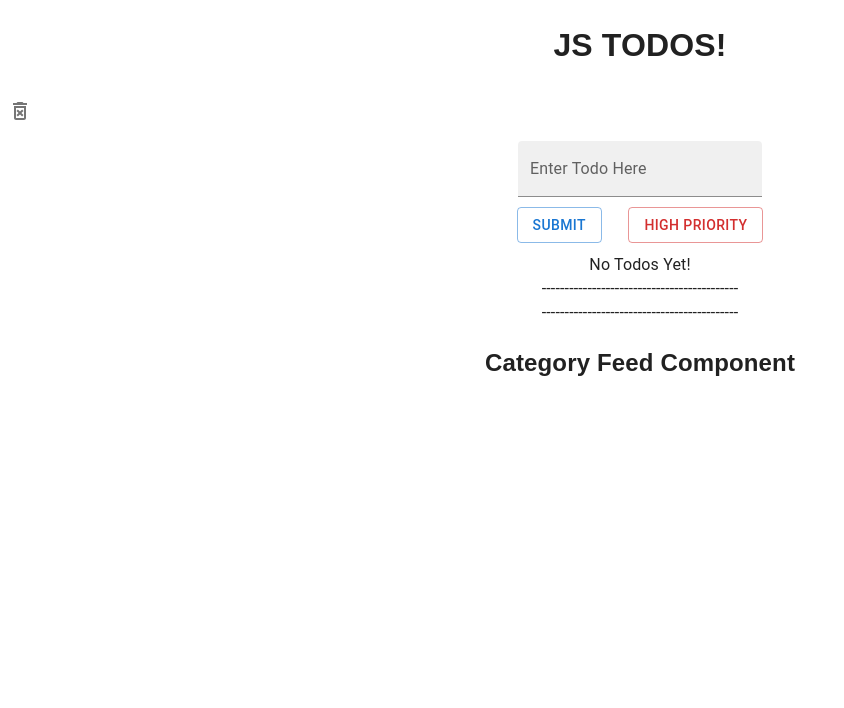
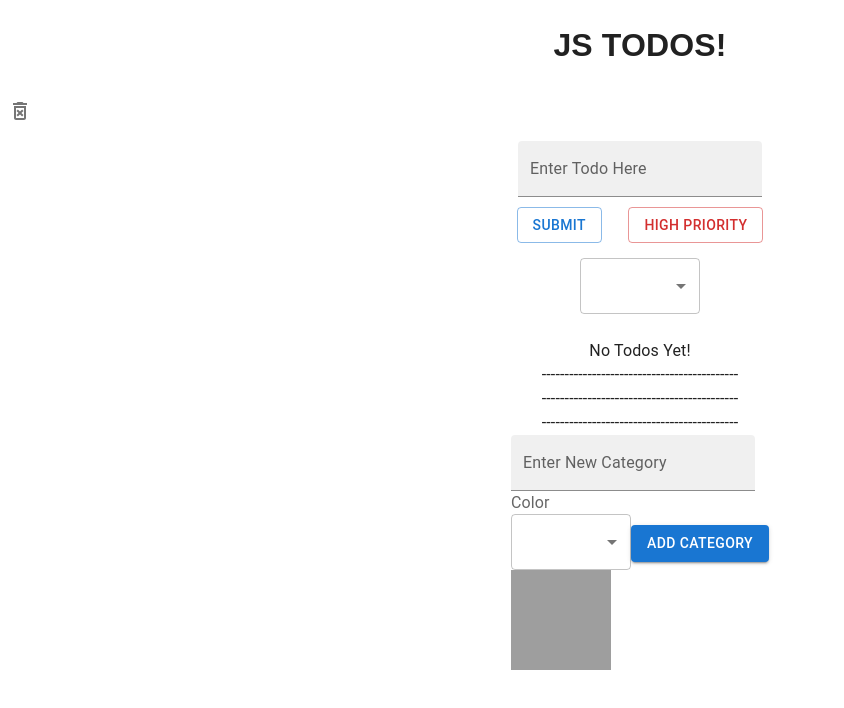
Before and after one commit to jstaples50/js_todo_app, a React (Create React App) app: page / in a window 1280 px wide. Shown: the top 708 px of the page, without its empty margins (0-844 px from the left). Built offline with nearby package versions, Linux system fonts and the light colour scheme.

Commit message:
Created basic category feed and functionality to add categories

```diff
--- a/src/App.js
+++ b/src/App.js
@@ -1,8 +1,17 @@
 import { CssBaseline } from "@mui/material";
 import CategoryFeed from "./scenes/CategoryFeed";
 import TodoFeed from "./scenes/TodoFeed";
+import { useState, useEffect } from "react";
+
+import { getCategoriesFromLocalStorage } from "./helper/localStorage";
 
 function App() {
+  const [categoryArray, setCategoryArray] = useState([]);
+
+  useEffect(() => {
+    setCategoryArray(getCategoriesFromLocalStorage());
+  }, []);
+
   return (
     <div
       className="App"
@@ -15,8 +24,14 @@ function App() {
     >
       <CssBaseline />
       <h1>JS TODOS!</h1>
-      <TodoFeed />
-      <CategoryFeed />
+      <TodoFeed
+        categoryArray={categoryArray}
+        setCategoryArray={setCategoryArray}
+      />
+      <CategoryFeed
+        categoryArray={categoryArray}
+        setCategoryArray={setCategoryArray}
+      />
     </div>
   );
 }
--- a/src/helper/localStorage.js
+++ b/src/helper/localStorage.js
@@ -59,3 +59,22 @@ export const createSavedTodosInLocalStorage = () => {
   const todoArray = getTodosFromLocalStorage();
   localStorage.setItem(`Todo-${uuidv4()}`, JSON.stringify(todoArray));
 };
+
+// CATEGORIES
+
+export const getCategoriesFromLocalStorage = () => {
+  const categoryArray = localStorage.getItem("Categories")
+    ? JSON.parse(localStorage.getItem("Categories"))
+    : [];
+  return categoryArray;
+};
+
+export const setCategoryToLocalStorage = (category) => {
+  const categoryArray = getCategoriesFromLocalStorage();
+  categoryArray.length
+    ? localStorage.setItem(
+        "Categories",
+        JSON.stringify([...categoryArray, category])
+      )
+    : localStorage.setItem("Categories", JSON.stringify([category]));
+};
--- /dev/null
+++ b/src/helper/theme.js
@@ -0,0 +1,65 @@
+import {
+  lightBlue,
+  orange,
+  green,
+  grey,
+  purple,
+  red,
+  pink,
+  deepPurple,
+  indigo,
+  blue,
+  cyan,
+  teal,
+  lightGreen,
+  lime,
+  yellow,
+  amber,
+  deepOrange,
+  brown,
+  blueGrey,
+} from "@mui/material/colors";
+
+// export const colors = {
+//   lightBlue: { value: lightBlue, name: "Light Blue" },
+//   orange: { value: orange, name: "Orange" },
+//   green: { value: green, name: "Green" },
+//   grey: { value: grey, name: "Grey" },
+//   purple: { value: purple, name: "Purple" },
+//   red: { value: red, name: "Red" },
+//   pink: { value: pink, name: "Pink" },
+//   deepPurple: { value: deepPurple, name: "Deep Purple" },
+//   indigo: { value: indigo, name: "Indigo" },
+//   blue: { value: blue, name: "Blue" },
+//   cyan: { value: cyan, name: "Cyan" },
+//   teal: { value: teal, name: "Teal" },
+//   lightGreen: { value: lightGreen, name: "Light Green" },
+//   lime: { value: lime, name: "Lime" },
+//   yellow: { value: yellow, name: "Yellow" },
+//   amber: { value: amber, name: "Amber" },
+//   deepOrange: { value: deepOrange, name: "Light Blue" },
+//   brown: { value: brown, name: "Brown" },
+//   blueGrey: { value: blueGrey, name: "Blue Grey" },
+// };
+
+export const colors = [
+  { value: lightBlue, name: "Light Blue" },
+  { value: orange, name: "Orange" },
+  { value: green, name: "Green" },
+  { value: grey, name: "Grey" },
+  { value: purple, name: "Purple" },
+  { value: red, name: "Red" },
+  { value: pink, name: "Pink" },
+  { value: deepPurple, name: "Deep Purple" },
+  { value: indigo, name: "Indigo" },
+  { value: blue, name: "Blue" },
+  { value: cyan, name: "Cyan" },
+  { value: teal, name: "Teal" },
+  { value: lightGreen, name: "Light Green" },
+  { value: lime, name: "Lime" },
+  { value: yellow, name: "Yellow" },
+  { value: amber, name: "Amber" },
+  { value: deepOrange, name: "Deep Orange" },
+  { value: brown, name: "Brown" },
+  { value: blueGrey, name: "Blue Grey" },
+];
--- a/src/scenes/CategoryFeed.jsx
+++ b/src/scenes/CategoryFeed.jsx
@@ -1,10 +1,125 @@
-import React from "react";
+import React, { useState, useEffect } from "react";
 
-const CategoryFeed = () => {
+import {
+  Box,
+  TextField,
+  Typography,
+  InputLabel,
+  Select,
+  MenuItem,
+  Checkbox,
+  ListItemText,
+  Button,
+} from "@mui/material";
+
+import { colors } from "../helper/theme";
+import { grey } from "@mui/material/colors";
+
+import {
+  setCategoryToLocalStorage,
+  getCategoriesFromLocalStorage,
+} from "../helper/localStorage";
+
+const CategoryFeed = ({ categoryArray, setCategoryArray }) => {
+  const [formInputs, setFormInputs] = useState({ title: "", color: "" });
+  // const [categoryArray, setCategoryArray] = useState([]);
+
+  const createCategory = (formInputs) => {
+    const category = {
+      title: formInputs.title,
+      color: formInputs.color,
+    };
+    setCategoryToLocalStorage(category);
+  };
+
+  const handleFormSubmit = (e) => {
+    e.preventDefault();
+    createCategory(formInputs);
+    setFormInputs({ title: "", color: "" });
+  };
+
+  const handleCategoryFormChange = (e) => {
+    const { name, value } = e.target;
+
+    setFormInputs({
+      ...formInputs,
+      [name]: value,
+    });
+  };
+
+  // useEffect(() => {
+  //   setCategoryArray(getCategoriesFromLocalStorage());
+  // }, []);
+
   return (
-    <div>
-      <h2>Category Feed Component</h2>
-    </div>
+    <Box>
+      <Box>
+        <form onSubmit={handleFormSubmit}>
+          <Box className="category-form-inputs">
+            <TextField
+              // id="filled-basic"
+              label="Enter New Category"
+              placeholder="Enter New Category"
+              variant="filled"
+              autoComplete="off"
+              name="title"
+              value={formInputs.title}
+              onChange={handleCategoryFormChange}
+            />
+            <InputLabel id="demo-simple-select-label">Color</InputLabel>
+            <Select
+              labelId="demo-simple-select-label"
+              id="demo-simple-select"
+              placeholder="Color"
+              name="color"
+              value={formInputs.color}
+              label="Color"
+              onChange={handleCategoryFormChange}
+              sx={{ minWidth: "120px" }}
+              // renderValue={formInputs.color}
+            >
+              {colors.map((color) => (
+                <MenuItem key={color.name} value={color}>
+                  <Checkbox
+                    sx={{
+                      color: color.value[800],
+                      "&.Mui-checked": {
+                        color: color.value[600],
+                      },
+                    }}
+                  />
+                  <ListItemText primary={color.name} />
+                </MenuItem>
+              ))}
+            </Select>
+            <Button variant="contained" onClick={handleFormSubmit}>
+              Add Category
+            </Button>
+          </Box>
+        </form>
+        <Box
+          width={"100px"}
+          height={"100px"}
+          bgcolor={formInputs.color ? formInputs.color.value[500] : grey[500]}
+        ></Box>
+        <Typography>{formInputs.color.name}</Typography>
+      </Box>
+      {/* <Box className="category-displays">
+        {categoryArray.length &&
+          categoryArray.map((category) => (
+            <Box>
+              <Box
+                width={"20px"}
+                height={"20px"}
+                borderRadius={"50%"}
+                bgcolor={category.color.value[500]}
+                m={"10px"}
+              ></Box>
+              <Typography>{category.title}</Typography>
+            </Box>
+          ))}
+      </Box> */}
+    </Box>
   );
 };
 
--- a/src/scenes/TodoFeed.jsx
+++ b/src/scenes/TodoFeed.jsx
@@ -7,6 +7,11 @@ import {
   Dialog,
   DialogActions,
   DialogTitle,
+  Select,
+  MenuItem,
+  Checkbox,
+  ListItemText,
+  OutlinedInput,
 } from "@mui/material";
 import Button from "@mui/material/Button";
 import DeleteForeverOutlinedIcon from "@mui/icons-material/DeleteForeverOutlined";
@@ -19,11 +24,13 @@ import {
   createSavedTodosInLocalStorage,
 } from "../helper/localStorage";
 import ToDo from "./components/Todo";
+import { Check } from "@mui/icons-material";
 
-const TodoFeed = () => {
+const TodoFeed = ({ categoryArray, setCategoryArray }) => {
   const [todo, setTodo] = useState("");
   const [todoArray, setTodoArray] = useState([]);
   const [highPriority, setHighPriority] = useState("outlined");
+  const [categoriesSelected, setCategoriesSelected] = useState([]);
   const [childChange, setChildChange] = useState(false);
 
   const handleTodoChange = (e) => {
@@ -39,10 +46,12 @@ const TodoFeed = () => {
         text: todo,
         highPriority: highPriority === "contained" ? true : false,
         status: 1,
+        categories: categoriesSelected,
       };
       setTodoToLocalStorage(newTodo);
       setTodo("");
       setHighPriority("outlined");
+      setCategoriesSelected([]);
       childChange ? setChildChange(false) : setChildChange(true);
     } else return;
   };
@@ -56,6 +65,11 @@ const TodoFeed = () => {
   const handleAllTodosDelete = () => {
     deleteAllTodos();
     setTodoArray([]);
+  };
+
+  const handleCategorySelectionChange = (e) => {
+    setCategoriesSelected(e.target.value);
+    console.log(categoriesSelected);
   };
 
   useEffect(() => {
@@ -105,6 +119,33 @@ const TodoFeed = () => {
               High Priority
             </Button>
           </Box>
+          <Select
+            multiple
+            input={<OutlinedInput label="Tag" />}
+            labelId="demo-simple-select-label"
+            id="demo-simple-select"
+            placeholder="Select Category"
+            name="color"
+            value={categoriesSelected}
+            label="Categories"
+            onChange={handleCategorySelectionChange}
+            sx={{ minWidth: "120px", m: "15px" }}
+          >
+            {categoryArray.length &&
+              categoryArray.map((category) => (
+                <MenuItem key={category.title} value={category}>
+                  <Checkbox
+                    sx={{
+                      color: category.color.value[800],
+                      "&.Mui-checked": {
+                        color: category.color.value[600],
+                      },
+                    }}
+                  />
+                  <ListItemText primary={category.title} />
+                </MenuItem>
+              ))}
+          </Select>
         </Box>
       </form>
       <Box textAlign={"center"}>
@@ -148,6 +189,7 @@ const TodoFeed = () => {
                 />
               ))
           : null}
+        <Typography>-------------------------------------------</Typography>
       </Box>
     </Box>
   );
--- a/src/scenes/components/Todo.jsx
+++ b/src/scenes/components/Todo.jsx
@@ -7,6 +7,7 @@ import {
   Dialog,
   DialogTitle,
   IconButton,
+  Popover,
 } from "@mui/material";
 import { styled } from "@mui/material/styles";
 import Button from "@mui/material/Button";
@@ -91,6 +92,7 @@ const ToDo = ({ todo, childChange, setChildChange }) => {
         className="priority-delete"
         display={"flex"}
         justifyContent={"flex-start"}
+        alignItems={"center"}
         width={"100%"}
       >
         <IconButton onClick={handleTodoDelete}>
@@ -101,6 +103,27 @@ const ToDo = ({ todo, childChange, setChildChange }) => {
           <IconButton color="error" onClick={handleRemovePriorityClick}>
             <ErrorOutlineOutlinedIcon />
           </IconButton>
+        )}
+        {todo.categories.length ? (
+          todo.categories.map((c) => (
+            <Box>
+              <CategoryPopover Category={c} />
+            </Box>
+          ))
+        ) : (
+          <Box
+            width={"15px"}
+            height={"15px"}
+            borderRadius={"50%"}
+            ml={"12px"}
+            bgcolor={grey[500]}
+            sx={{
+              "&:hover": {
+                cursor: "pointer",
+                outline: `3px solid ${grey[800]}`,
+              },
+            }}
+          ></Box>
         )}
       </Box>
       <Typography sx={{ m: "5px", fontWeight: "bold", color: grey[600] }}>
@@ -182,4 +205,51 @@ const StatusDialog = ({
   );
 };
 
+function CategoryPopover({ Category }) {
+  const [anchorEl, setAnchorEl] = React.useState(null);
+
+  const handleClick = (event) => {
+    setAnchorEl(event.currentTarget);
+  };
+
+  const handleClose = () => {
+    setAnchorEl(null);
+  };
+
+  const open = Boolean(anchorEl);
+  const id = open ? "simple-popover" : undefined;
+
+  return (
+    <div>
+      <Box
+        width={"15px"}
+        height={"15px"}
+        borderRadius={"50%"}
+        ml={"12px"}
+        bgcolor={Category.color.value[500]}
+        sx={{
+          "&:hover": {
+            cursor: "pointer",
+            outline: `3px solid ${Category.color.value[800]}`,
+          },
+        }}
+        onClick={handleClick}
+      ></Box>
+      <Popover
+        id={id}
+        open={open}
+        anchorEl={anchorEl}
+        onClose={handleClose}
+        anchorOrigin={{
+          vertical: "bottom",
+          horizontal: "left",
+        }}
+      >
+        <Typography sx={{ p: 2 }}>{Category.title}</Typography>
+        <Button>Remove Category</Button>
+      </Popover>
+    </div>
+  );
+}
+
 export default ToDo;
```
